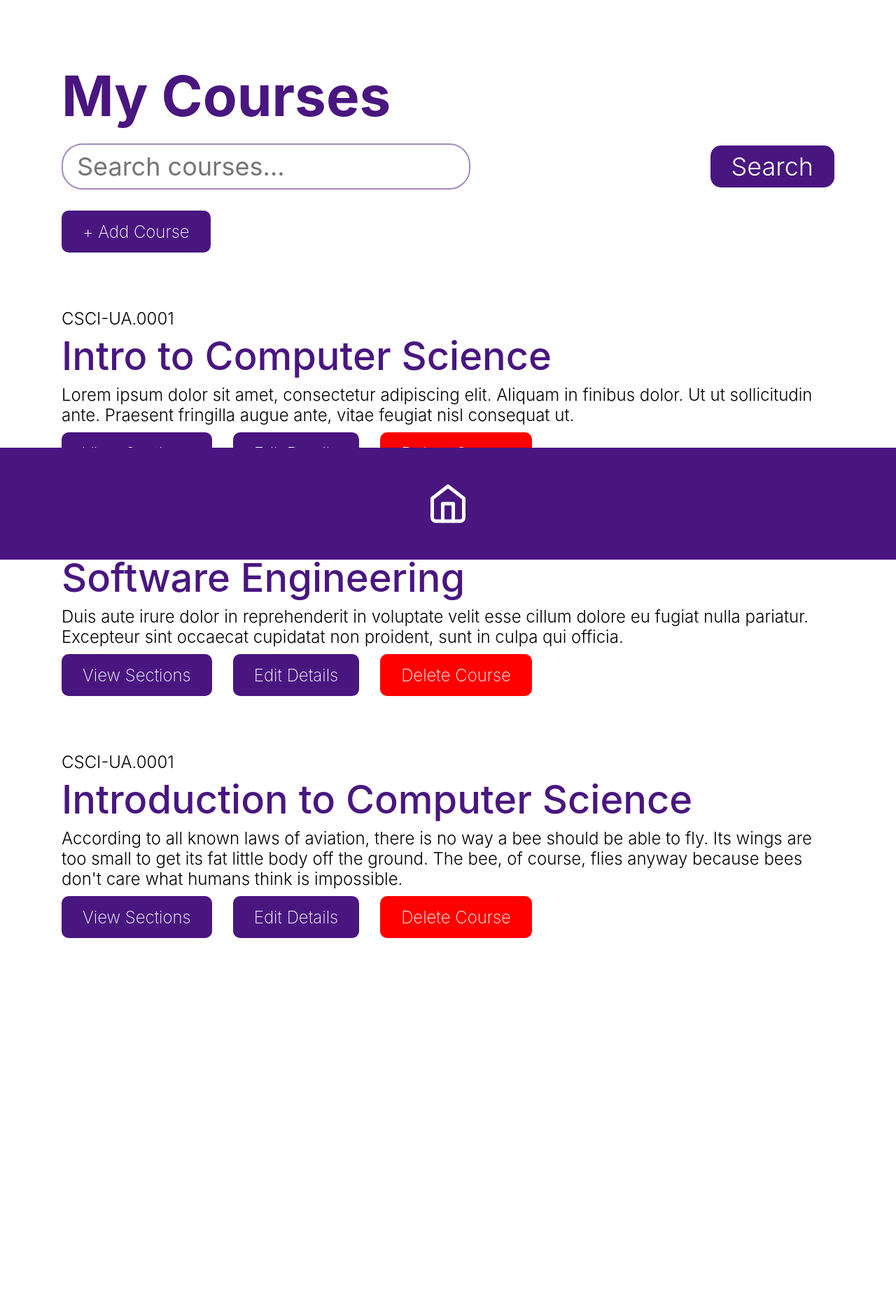
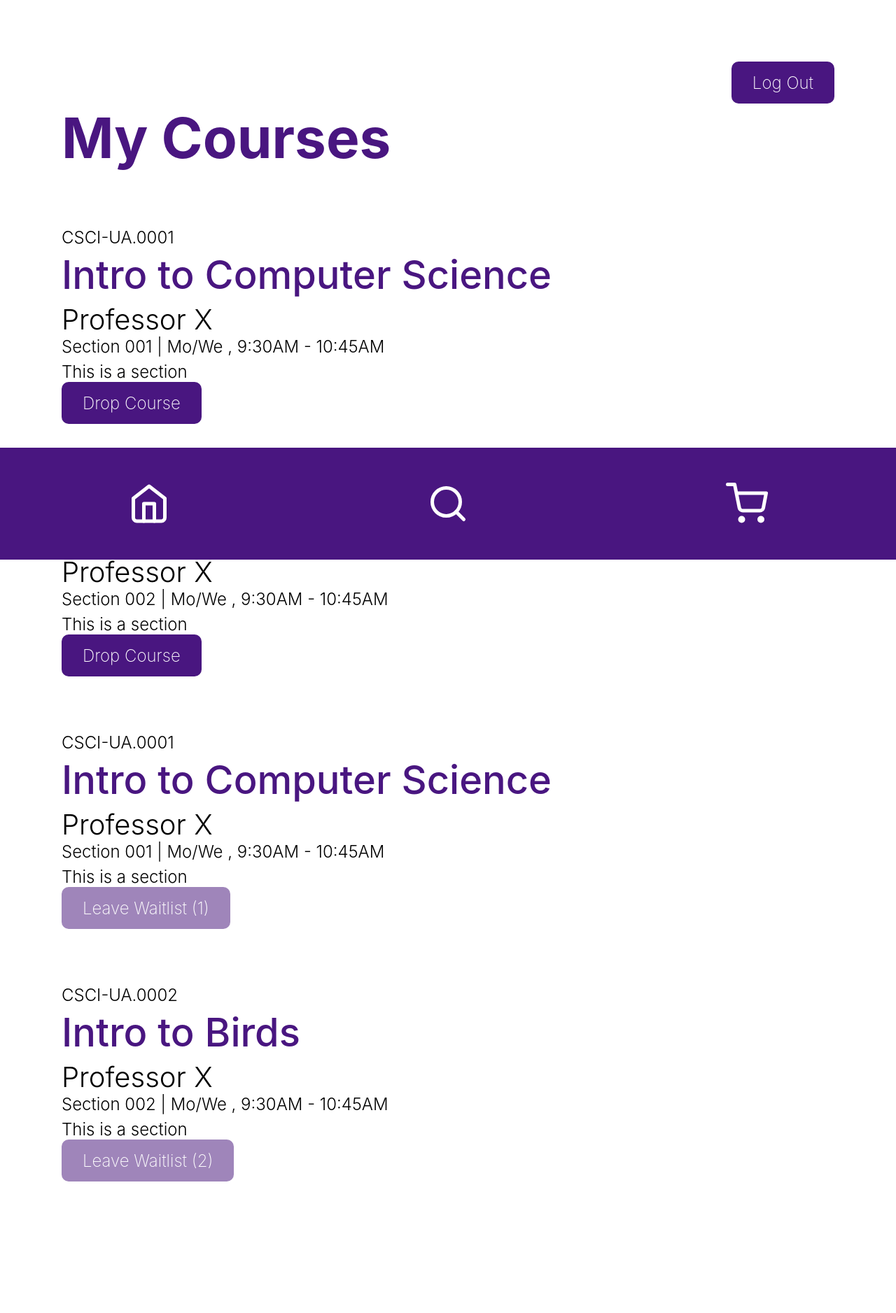
Before and after one commit to software-students-fall2022/web-app-exercise-team-4-1, a Flask app: page /home in a window 1280 px wide. Shown: the whole page at 70% size. Before the commit the page ends 1341 px from the top, so only its background shows below. Run offline with Flask 2, Linux system fonts and the light colour scheme; some web fonts are replaced.

Commit message:
Fix student front end pages

```diff
--- a/flask-server/routes/views.py
+++ b/flask-server/routes/views.py
@@ -8,7 +8,7 @@ import json
 
 app_blueprint = Blueprint("app_blueprint", __name__)
 
-admin = True
+admin = False
 username = None
 
 
@@ -37,14 +37,16 @@ def home_view():
         return render_template('admin_courses.html', courses=courses, admin=admin, username=username)
     else:
         # query all course codes in the students.json file under enrolled and cross-match with course data
-        docs = [
-            {"max_students": 1, "_id": 1, "code": "CSCI-UA.0001", "section": "X", "date": {"days": ["T", "Th"], "start_time": "9:30AM", "end_time": "10:45AM"}, "name": 'Intro to Computer Science', 'professor': 'X',
-                'description': 'Lorem ipsum dolor sit amet, consectetur adipiscing elit. Aliquam in finibus dolor. Ut ut sollicitudin ante. Praesent fringilla augue ante, vitae feugiat nisl consequat ut.'},
-            {"max_students": 1, "_id": 2, "waitlist_count": 12, "code": "CSCI-UA.0002", "section": "X", "date": {"days": ["T", "Th"], "start_time": "9:30AM", "end_time": "10:45AM"}, "name": 'Software Engineering',
-                'professor': 'X', 'description': 'Duis aute irure dolor in reprehenderit in voluptate velit esse cillum dolore eu fugiat nulla pariatur. Excepteur sint occaecat cupidatat non proident, sunt in culpa qui officia.'},
-        ]
+        enrolled = [
+                {"_id": 32, "name":"001", "professor": "Professor X", "capacity": 1, "notes": "This is a section", "days": ["Mo", "We"], "startTime": "9:30AM", "endTime": "10:45AM", "students": [1,2], "courseID": "CSCI-UA.0001", "courseName": 'Intro to Computer Science'},
+                {"_id": 32, "name":"002", "professor": "Professor X", "capacity": 30, "notes": "This is a section", "days": ["Mo", "We"], "startTime": "9:30AM", "endTime": "10:45AM", "courseID": "CSCI-UA.0002", "courseName": 'Intro to Birds'}
+            ]
+        waitlist = [
+                {"_id": 32, "waitlistPosition": 1, "name":"001", "professor": "Professor X", "capacity": 1, "notes": "This is a section", "days": ["Mo", "We"], "startTime": "9:30AM", "endTime": "10:45AM", "students": [1,2], "courseID": "CSCI-UA.0001", "courseName": 'Intro to Computer Science'},
+                {"_id": 32, "waitlistPosition": 2, "name":"002", "professor": "Professor X", "capacity": 30, "notes": "This is a section", "days": ["Mo", "We"], "startTime": "9:30AM", "endTime": "10:45AM", "courseID": "CSCI-UA.0002", "courseName": 'Intro to Birds'}
+            ]
         #docs= get_student_courses(username)
-        return render_template('student_courses.html', docs=docs, admin=admin, username=username)
+        return render_template('student_courses.html', waitlist=waitlist, enrolled=enrolled, admin=admin, username=username)
 
 
 @app_blueprint.route('/courses/<course_id>')
@@ -62,7 +64,7 @@ def course_view(course_id):
     else:
         # query all courses that match the specified course code
         sections = [
-                {"_id": 32, "name":"001", "professor": "Professor X", "capacity": 30, "notes": "This is a section", "days": ["Mo", "We"], "startTime": "9:30AM", "endTime": "10:45AM"},
+                {"_id": 32, "name":"001", "professor": "Professor X", "capacity": 1, "notes": "This is a section", "days": ["Mo", "We"], "startTime": "9:30AM", "endTime": "10:45AM", "students": [1,2]},
                 {"_id": 32, "name":"002", "professor": "Professor X", "capacity": 30, "notes": "This is a section", "days": ["Mo", "We"], "startTime": "9:30AM", "endTime": "10:45AM"}
             ]
         course = {"_id": 32, "name": "Introduction to Computer Science", "courseID": "CSCI-UA.0001", "description": "According to all known laws of aviation, there is no way a bee should be able to fly. Its wings are too small to get its fat little body off the ground. The bee, of course, flies anyway because bees don't care what humans think is impossible.", "admin": "admin",
@@ -150,39 +152,43 @@ def remove_student_view(course_id, section_id):
 
 @app_blueprint.route('/courses', methods=['GET'])
 def course_search_view():
-    with open('../../database/courses.json', 'r') as f:
-        docs = json.load(f)
-        f.close()
+    # with open('../../database/courses.json', 'r') as f:
+    #     docs = json.load(f)
+    #     f.close()
     #docs= search_course(request.args.get('searchterm', ""))
-    docs = [
-        {"max_students": 1, "_id": '63530541ec3a435021103e8d', "status": "open", "code": "CSCI-UA.0001", "section": "X", "date": {"days": ["T", "Th"], "start_time": "9:30AM", "end_time": "10:45AM"}, "name": 'Intro to Computer Science',
-            'professor': 'X', 'description': 'Lorem ipsum dolor sit amet, consectetur adipiscing elit. Aliquam in finibus dolor. Ut ut sollicitudin ante. Praesent fringilla augue ante, vitae feugiat nisl consequat ut.'},
-        {"max_students": 1, "_id": 2, "waitlist_count": 12, "status": "waitlist", "code": "CSCI-UA.0002", "section": "X", "date": {"days": ["T", "Th"], "start_time": "9:30AM", "end_time": "10:45AM"}, "name": 'Software Engineering',
-            'professor': 'X', 'description': 'Duis aute irure dolor in reprehenderit in voluptate velit esse cillum dolore eu fugiat nulla pariatur. Excepteur sint occaecat cupidatat non proident, sunt in culpa qui officia.'},
-        {"max_students": 1, "_id": 3, "status": "closed", "code": "CSCI-UA.0002", "section": "X", "date": {"days": ["T", "Th"], "start_time": "9:30AM", "end_time": "10:45AM"}, "name": 'Software Engineering',
-            'professor': 'X', 'description': 'Duis aute irure dolor in reprehenderit in voluptate velit esse cillum dolore eu fugiat nulla pariatur. Excepteur sint occaecat cupidatat non proident, sunt in culpa qui officia.'},
-        {"max_students": 1, "_id": 4, "status": "open", "code": "CSCI-UA.0002", "section": "X", "date": {"days": ["T", "Th"], "start_time": "9:30AM", "end_time": "10:45AM"}, "name": 'Software Engineering', 'professor': 'X',
+    courses = [
+        {"_id": 32, "courseID": "CSCI-UA.0001", "name": 'Intro to Computer Science', 'professor': 'Professor X',
+            'description': 'Lorem ipsum dolor sit amet, consectetur adipiscing elit. Aliquam in finibus dolor. Ut ut sollicitudin ante. Praesent fringilla augue ante, vitae feugiat nisl consequat ut.'},
+        {"_id": 32, "courseID": "CSCI-UA.0002", "name": 'Software Engineering', 'professor': 'Professor X',
             'description': 'Duis aute irure dolor in reprehenderit in voluptate velit esse cillum dolore eu fugiat nulla pariatur. Excepteur sint occaecat cupidatat non proident, sunt in culpa qui officia.'},
-        {"max_students": 1, "_id": 5, "status": "open", "code": "CSCI-UA.0002", "section": "X", "date": {"days": ["T", "Th"], "start_time": "9:30AM", "end_time": "10:45AM"}, "name": 'Software Engineering', 'professor': 'X',
-            'description': 'Duis aute irure dolor in reprehenderit in voluptate velit esse cillum dolore eu fugiat nulla pariatur. Excepteur sint occaecat cupidatat non proident, sunt in culpa qui officia.'},
-        {"max_students": 1, "_id": 6, "status": "open", "code": "CSCI-UA.0002", "section": "X", "date": {"days": ["T", "Th"], "start_time": "9:30AM", "end_time": "10:45AM"}, "name": 'Software Engineering', 'professor': 'X',
-            'description': 'Duis aute irure dolor in reprehenderit in voluptate velit esse cillum dolore eu fugiat nulla pariatur. Excepteur sint occaecat cupidatat non proident, sunt in culpa qui officia.'},
-        {"max_students": 1, "_id": 7, "status": "open", "code": "CSCI-UA.0002", "section": "X", "date": {"days": ["T", "Th"], "start_time": "9:30AM", "end_time": "10:45AM"}, "name": 'Software Engineering',
-            'professor': 'X', 'description': 'Duis aute irure dolor in reprehenderit in voluptate velit esse cillum dolore eu fugiat nulla pariatur. Excepteur sint occaecat cupidatat non proident, sunt in culpa qui officia.'}
+        {"_id": 32, "name": "Introduction to Computer Science", "courseID": "CSCI-UA.0001",
+            "description": "According to all known laws of aviation, there is no way a bee should be able to fly. Its wings are too small to get its fat little body off the ground. The bee, of course, flies anyway because bees don't care what humans think is impossible.", "admin": "admin"},
+        {"_id": 32, "name": "Introduction to Computer Science", "courseID": "CSCI-UA.0001",
+            "description": "According to all known laws of aviation, there is no way a bee should be able to fly. Its wings are too small to get its fat little body off the ground. The bee, of course, flies anyway because bees don't care what humans think is impossible.", "admin": "admin"},
+        {"_id": 32, "name": "Introduction to Computer Science", "courseID": "CSCI-UA.0001",
+            "description": "According to all known laws of aviation, there is no way a bee should be able to fly. Its wings are too small to get its fat little body off the ground. The bee, of course, flies anyway because bees don't care what humans think is impossible.", "admin": "admin"},
+        {"_id": 32, "name": "Introduction to Computer Science", "courseID": "CSCI-UA.0001",
+            "description": "According to all known laws of aviation, there is no way a bee should be able to fly. Its wings are too small to get its fat little body off the ground. The bee, of course, flies anyway because bees don't care what humans think is impossible.", "admin": "admin"},
+        {"_id": 32, "name": "Introduction to Computer Science", "courseID": "CSCI-UA.0001",
+            "description": "According to all known laws of aviation, there is no way a bee should be able to fly. Its wings are too small to get its fat little body off the ground. The bee, of course, flies anyway because bees don't care what humans think is impossible.", "admin": "admin"},
+        {"_id": 32, "name": "Introduction to Computer Science", "courseID": "CSCI-UA.0001",
+            "description": "According to all known laws of aviation, there is no way a bee should be able to fly. Its wings are too small to get its fat little body off the ground. The bee, of course, flies anyway because bees don't care what humans think is impossible.", "admin": "admin"},
+        {"_id": 32, "name": "Introduction to Computer Science", "courseID": "CSCI-UA.0001",
+            "description": "According to all known laws of aviation, there is no way a bee should be able to fly. Its wings are too small to get its fat little body off the ground. The bee, of course, flies anyway because bees don't care what humans think is impossible.", "admin": "admin"},
+        {"_id": 32, "name": "Introduction to Computer Science", "courseID": "CSCI-UA.0001",
+            "description": "According to all known laws of aviation, there is no way a bee should be able to fly. Its wings are too small to get its fat little body off the ground. The bee, of course, flies anyway because bees don't care what humans think is impossible.", "admin": "admin"},
     ]
-    return render_template('course_search.html', docs=docs, admin=admin, username=username)
+    return render_template('course_search.html', courses=courses, admin=admin, username=username)
 
 
 @app_blueprint.route('/cart')
 def shopping_cart_view():
     #docs= get_cart(username)
-    docs = [
-        {"max_students": 1, "_id": 1, "status": "cart", "code": "CSCI-UA.0001", "section": "X", "date": {"days": ["T", "Th"], "start_time": "9:30AM", "end_time": "10:45AM"}, "name": 'Intro to Computer Science',
-            'professor': 'X', 'description': 'Lorem ipsum dolor sit amet, consectetur adipiscing elit. Aliquam in finibus dolor. Ut ut sollicitudin ante. Praesent fringilla augue ante, vitae feugiat nisl consequat ut.'},
-        {"max_students": 1, "_id": 2, "waitlist_count": 12, "status": "cart", "code": "CSCI-UA.0002", "section": "X", "date": {"days": ["T", "Th"], "start_time": "9:30AM", "end_time": "10:45AM"}, "name": 'Software Engineering',
-            'professor': 'X', 'description': 'Duis aute irure dolor in reprehenderit in voluptate velit esse cillum dolore eu fugiat nulla pariatur. Excepteur sint occaecat cupidatat non proident, sunt in culpa qui officia.'},
-    ]
-    return render_template('shopping_cart.html', docs=docs, admin=admin, username=username)
+    sections = [
+            {"_id": 32, "name":"001", "professor": "Professor X", "capacity": 1, "notes": "This is a section", "days": ["Mo", "We"], "startTime": "9:30AM", "endTime": "10:45AM", "students": [1,2], "courseID": "CSCI-UA.0001", "courseName": 'Intro to Computer Science'},
+            {"_id": 32, "name":"002", "professor": "Professor X", "capacity": 30, "notes": "This is a section", "days": ["Mo", "We"], "startTime": "9:30AM", "endTime": "10:45AM", "courseID": "CSCI-UA.0002", "courseName": 'Intro to Birds'}
+        ]
+    return render_template('shopping_cart.html', sections=sections, admin=admin, username=username)
 
 
 @app_blueprint.route('/create-course')
--- a/flask-server/static/css/style.css
+++ b/flask-server/static/css/style.css
@@ -6,6 +6,11 @@
     :root {
         font-family: 'Inter var', sans-serif;
     }
+}
+
+header {
+    display: flex;
+    justify-content: flex-end;
 }
 
 footer {
@@ -423,13 +428,13 @@ input[type=checkbox] {
 textarea {
     border: 2px solid #A48ABF;
     border-radius: 30px;
-    height: 500px;
+    height: 400px;
     width: auto;
 
     font-family: 'Inter';
     font-style: normal;
     font-weight: 400;
-    font-size: 36px;
+    font-size: 24px;
 
     color: #A48ABF;
 
--- a/flask-server/templates/_course.html
+++ b/flask-server/templates/_course.html
@@ -1,48 +1,17 @@
-<span>{{course.code}}</span>
+<span>{{section.courseID}}</span>
 <h2 class="course-name">
-    {{course.name}}
+    {{section.courseName}}
 </h2>
 <h3 class="course-professor">
-    Professor {{course.professor}}
+    {{section.professor}}
 </h3>
 <div>
     <span>
-        Section {{course.section}} |
-        {% for i in range(course.date.days|length)%}{% if i != 0 %}/{%endif%}{{course.date.days[i]}}{%endfor%}
-        , {{course.date.start_time}} - {{course.date.end_time}}
+        Section {{section.name}} |
+        {% for i in range(section.days|length)%}{% if i != 0 %}/{%endif%}{{section.days[i]}}{%endfor%}
+        , {{section.startTime}} - {{section.endTime}}
     </span>
 </div>
 <p class="course-description">
-    {{course.description}}
+    {{section.notes}}
 </p>
-<div class="course-btn-container">
-{% if course.status == "open" %}
-<div class="buttons-container">
-    <a href="{{url_for('app_blueprint.course_view', course_id=course._id)}}" class="open-btn">
-        View Open Sections
-    </a>
-</div>
-{% elif course.status == "waitlist" %}
-    <form>
-        <input type="button" value="Join Waitlist ({{course.waitlist_count}})" class="waitlist-btn"/>
-    </form>
-{% elif course.status == "closed" %}
-<div class="buttons-container">
-    <div class="closed-btn">
-        Closed
-    </div>
-</div>
-{% elif course.status == "cart" %}
-<form method="POST" action="{{ url_for('student.add_course', student_username=student_username, course_id=course._id) }}">
-    <input type="submit" value="Enroll in Course" class="dark-purple-btn"/>
-</form>
-{% elif course.status == "enrolled" %}
-<form method="POST" action="{{ url_for('student.remove_course', student_username=student_username, course_id=course._id) }}">
-    <input type="submit" value="Drop Course" class="dark-purple-btn"/>
-</form>
-{% elif course.status == "on-waitlist" %}
-<form>
-    <input type="button" value="Leave Waitlist ({{course.waitlist_count}})" class="waitlist-btn"/>
-</form>
-{% endif %}
-</div>
--- a/flask-server/templates/base.html
+++ b/flask-server/templates/base.html
@@ -10,6 +10,11 @@
 
 <body>
   <div>
+    <header class="">
+      <a href="{{ url_for('app_blueprint.login_view')}}" class="open-btn">
+        Log Out
+      </a>
+    </header>
     <main>{% block container %} {% endblock %}</main>
     <footer>
       <a href="{{ url_for('app_blueprint.home_view') }} " class="footer-container">
--- a/flask-server/templates/student_courses.html
+++ b/flask-server/templates/student_courses.html
@@ -2,9 +2,20 @@
 <div>
     <pagetitle>My Courses</pagetitle>
     <div class="course-list">
-        {% for course in docs %}
+        {% for section in enrolled %}
         <course>
             {% include '_course.html' %}
+            <form method="POST" action="{{ url_for('student.remove_course') }}">
+                <input type="submit" value="Drop Course" class="dark-purple-btn"/>
+            </form>
+        </course>
+        {% endfor %}
+        {% for section in waitlist %}
+        <course>
+            {% include '_course.html' %}
+            <form>
+                <input type="button" value="Leave Waitlist ({{section.waitlistPosition}})" class="waitlist-btn"/>
+            </form>
         </course>
         {% endfor %}
     </div>
```
Also changed, not shown: flask-server/templates/course.html (+8 -15 lines), flask-server/templates/course_search.html (+13 -2 lines), flask-server/templates/shopping_cart.html (+10 -1 lines).
